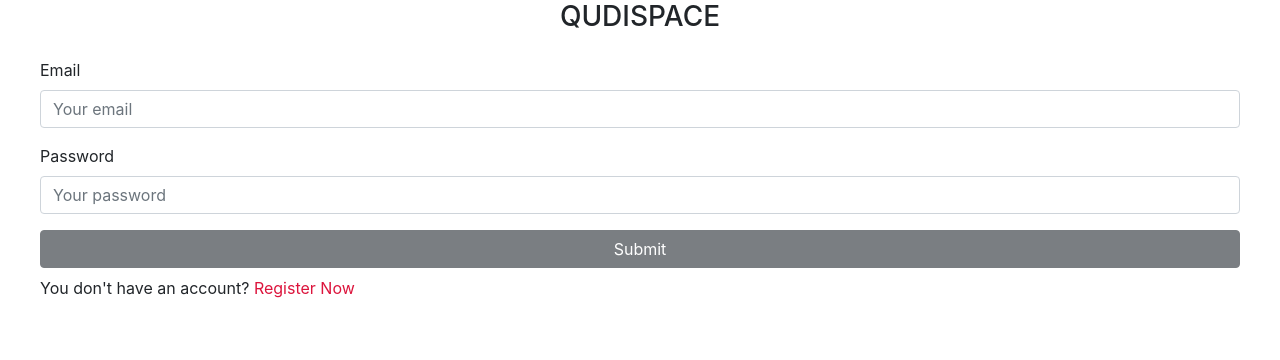
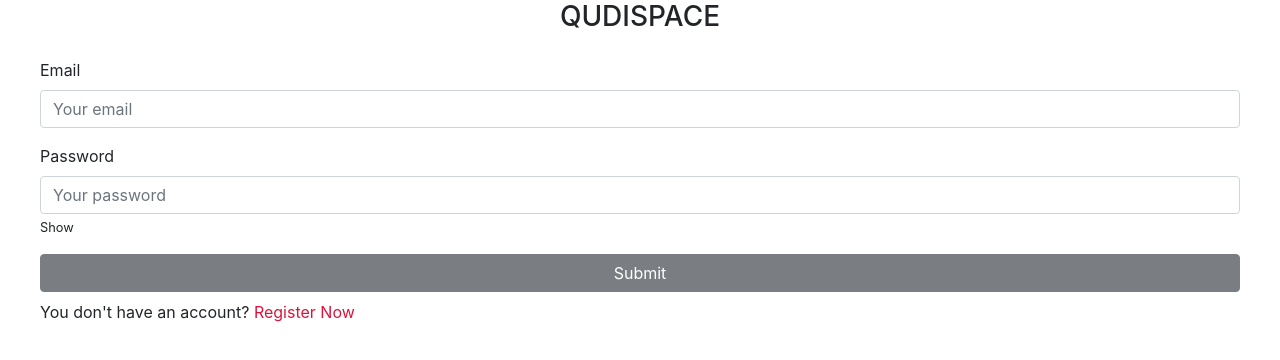
Before and after one commit to huynhquynh-dev/MERN_Social_Network, a React (Create React App) app in the folder client/: page / in a window 1280 px wide. Shown: the top 360 px of the page. Built offline with nearby package versions, Linux system fonts and the light colour scheme.

Commit message:
Client: Added show/hide pass and fix message response for server

```diff
--- a/client/src/pages/login.js
+++ b/client/src/pages/login.js
@@ -5,8 +5,12 @@ import { useDispatch } from "react-redux"
 
 const Login = () => {
   const initialState = { email: "", password: "" };
+
   const [userData, setUserData] = useState(initialState);
+
   const { email, password } = userData;
+
+  const [typePass, setTypePass] = useState(false)
 
   const dispatch = useDispatch();
 
@@ -38,8 +42,9 @@ const Login = () => {
         </div>
         <div className="form-group">
           <label htmlFor="exampleInputPassword1">Password</label>
+          <div className="pass">
             <input
-            type="password"
+              type={ typePass ? "text" : "password" }
               className="form-control"
               id="exampleInputPassword1"
               placeholder="Your password"
@@ -47,6 +52,10 @@ const Login = () => {
               value={password}
               name="password"
             />
+            <small onClick={() => setTypePass(!typePass)}>
+              {typePass ? 'Hide' : 'Show'}
+            </small>
+          </div>
         </div>
         <button
           type="submit"
--- a/client/src/redux/actions/authAction.js
+++ b/client/src/redux/actions/authAction.js
@@ -34,7 +34,7 @@ export const login = (data) => async (dispatch) => {
         dispatch({
             type: 'NOTIFY',
             payload: {
-                error: error.response.data.msg
+                error: error.response.data.message
             }
         })
     }
--- a/client/src/styles/auth.css
+++ b/client/src/styles/auth.css
@@ -18,3 +18,16 @@
     left: 50%;
     transform: translate(-50%, -50%);
 }
+
+.auth_page form .pass{
+    position: relative;
+}
+
+.auth_page form .pass small{
+    position: absolute;
+    top: 50%;
+    right: 5px;
+    transform: translateY(-50%);
+    cursor: pointer;
+    opacity: 0.5;
+}
```
Lines whose indentation alone changed are shown as unchanged.
